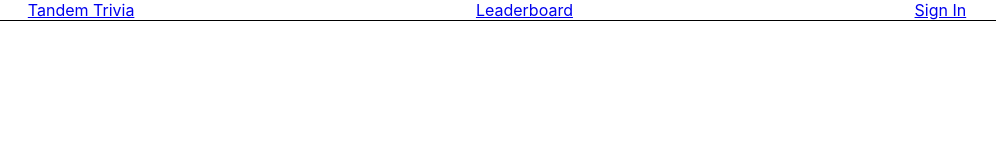
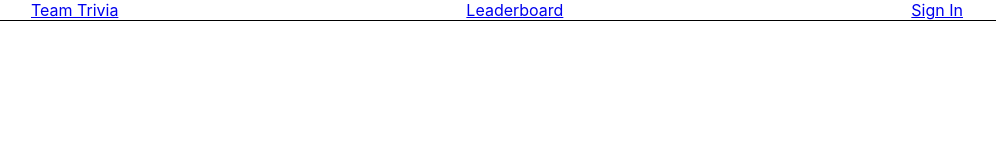
Before and after one commit to cfloyd252/tandem-code-challenge, a React (Create React App) app: page /app in a window 1280 px wide. Shown: the top 160 px of the page, without its empty margins (143-1139 px from the left). Built offline with nearby package versions, Linux system fonts and the light colour scheme.

Commit message:
changed app name

```diff
--- a/src/Components/Header/Header.js
+++ b/src/Components/Header/Header.js
@@ -6,7 +6,7 @@ export class Header extends Component {
   render() {
     return (
       <header id='header'>
-        <Link className='headerLink' id='homeLink' to='/app/trivia'>Tandem Trivia</Link>
+        <Link className='headerLink' id='homeLink' to='/app/trivia'>Team Trivia</Link>
         <Link className='headerLink' id='leaderbaordLink' to='/app/leaderboard'>Leaderboard</Link>
         <Link className='headerLink' id='loginLink' to='/app/login'>Sign In</Link>
       </header>
```
